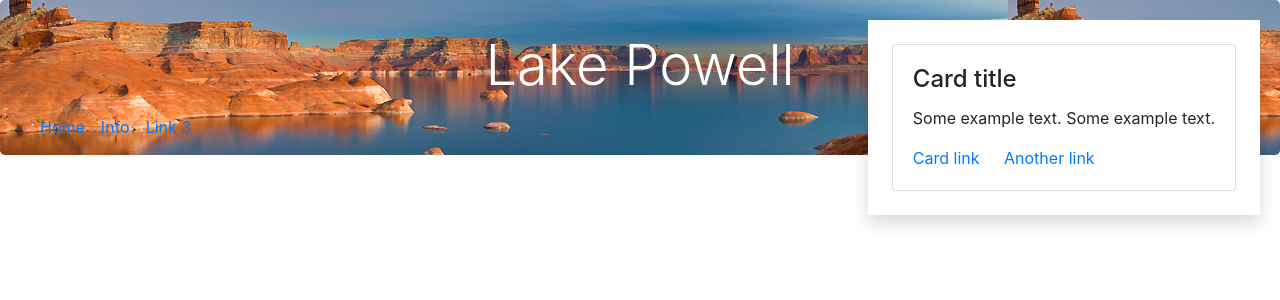
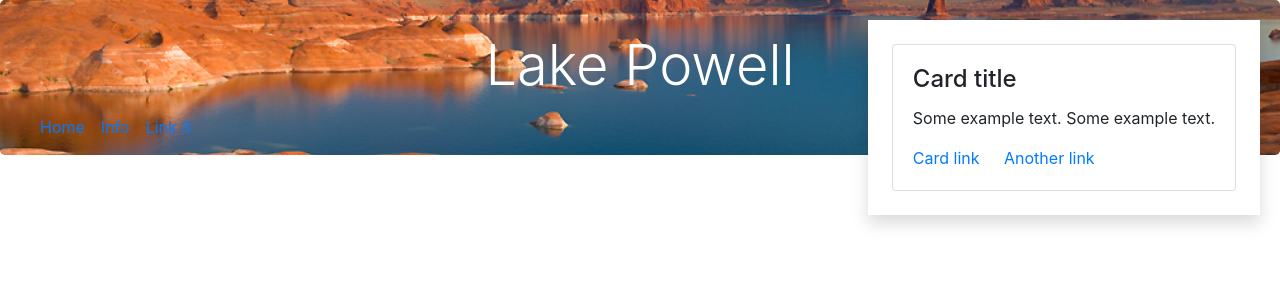
Before and after one commit to jordanburdett/lake-powell, a PHP site: page /home.php in a window 1280 px wide. Shown: the top 300 px of the page. Run offline with PHP 8.4, Linux system fonts and the light colour scheme.

Commit message:
built home.php index

```diff
--- a/styles.css
+++ b/styles.css
@@ -8,6 +8,10 @@
     padding: 2rem 1rem;
     margin-bottom: none;
     background-image: url("headerImage.jpg");
+    height: 100%;
+    background-position: center;
+    background-repeat: no-repeat;
+    background-size: cover;
     color: white;
     border-radius: .3rem;
     padding-bottom: 0px;
```
